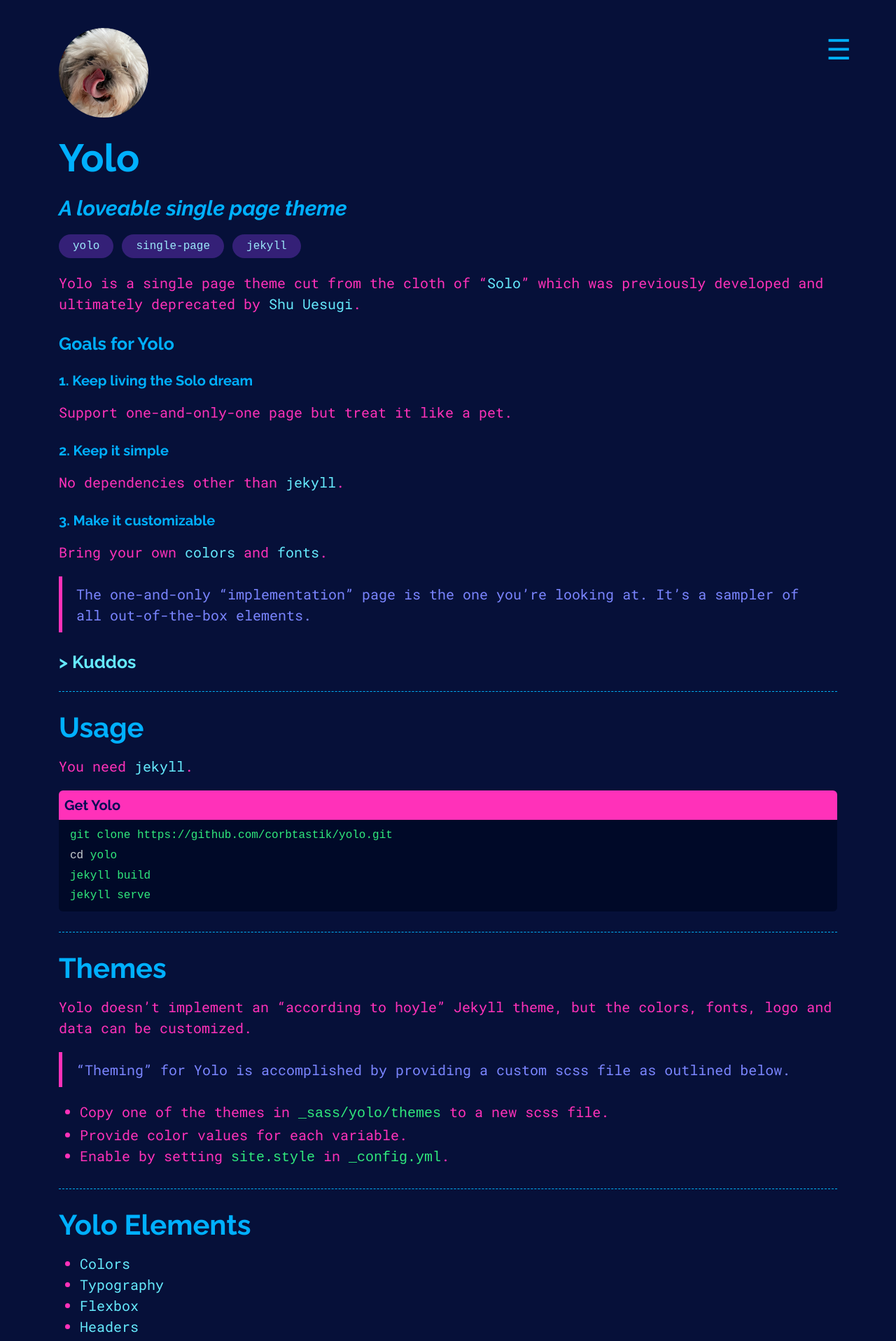
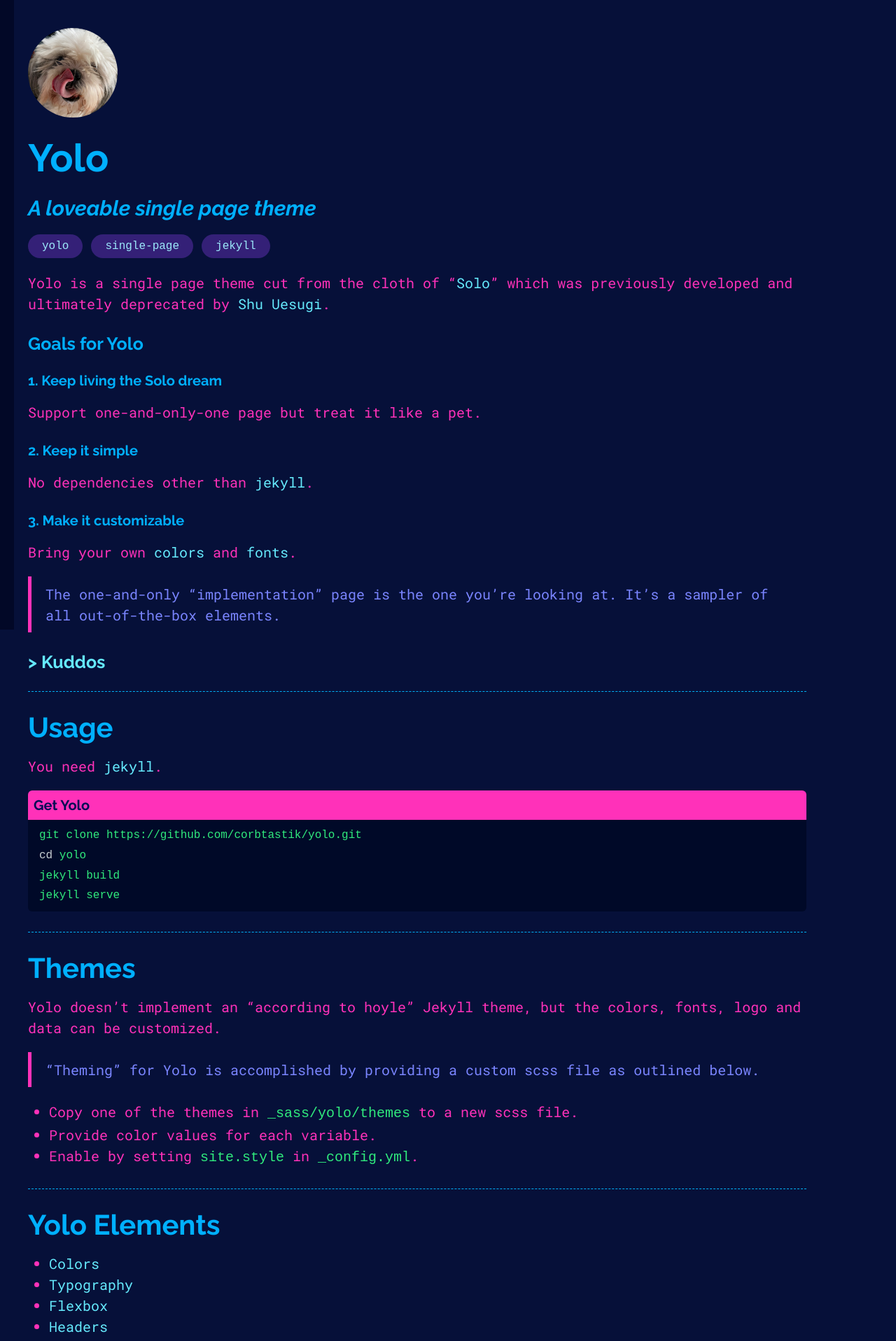
Before and after one commit to corbtastik/yolo, a Jekyll site: the page built from index.md, in a window 1280 px wide. Shown: the top 1917 px of the page at 70% size. Built offline with Jekyll 4.4.1, drawn with Linux system fonts in a browser that asks for light colours; some web fonts are replaced.

Commit message:
WIP sidebar

```diff
--- a/_includes/sidebar.html
+++ b/_includes/sidebar.html
@@ -1,11 +1,7 @@
-<div class="sidebar-toggle">
-    <span id="toggle" class="toggle">&#9776;</span>
-</div>
-
 <div id="sidebar" class="sidebar">
     <div class="inner">
         <nav id="sidebar-nav">
-            <ul id="sidebar-nav-links" class="links">
+            <ul id="sidebar-nav-links">
                 <li>
                     <a href="./">
                         <span>{{ site.tag_text }}</span>
--- a/_layouts/default.html
+++ b/_layouts/default.html
@@ -2,8 +2,8 @@
 <html>
 {% include head.html %}
 <body>
+{% include sidebar.html %}
   <div class="container">
-    {% include sidebar.html %}
     {% include header.html %}
     {{ content }}
     {% include footer.html %}
--- a/_sass/yolo/_container.scss
+++ b/_sass/yolo/_container.scss
@@ -6,7 +6,11 @@ $container-max-width: $fullhd !default;
 
 .container {
   flex-grow: 1;
-  margin: 0 auto;
+  //margin: 0 auto;
+  margin-top: 0px;
+  margin-right: auto;
+  margin-bottom: 0px;
+  margin-left: 1rem;
   padding-left: 1rem;
   padding-right: 1rem;
   position: relative;
--- a/_sass/yolo/_sidebar.scss
+++ b/_sass/yolo/_sidebar.scss
@@ -1,46 +1,41 @@
 // ----------------------------------------------------------------------------
 // sidebar stylesheet
 // ----------------------------------------------------------------------------
-.sidebar-toggle {
-  .toggle {
-    position: absolute;
-    right: 0;
-    color: $yolo-accent-color;
-    font-size: 40px;
-    cursor: default;
-    transition: 0.3s;
-  }
-  .toggle:hover,
-  .toggle:focus {
-    color: $yolo-text-primary-color;
-    text-decoration: none;
-    cursor: pointer;
-  }
-}
 .sidebar {
   position: fixed;
   z-index: 50;
+  float: left;
   top: 0;
   left: 0;
-  width: 0;
+  width: 1rem;
   height: 100%;
   overflow-x: hidden;
   transition: 0.5s;
 
+  &:is(:hover) {
+    cursor: pointer;
+  }
+
   > .inner {
     width: 100%;
     height: 100%;
-    padding: 1.5em;
+    padding: 1.5em .5em;
     background-color: $yolo-dark-color;
     overflow-x: hidden;
-  }
 
-  .links {
-    margin-bottom: 1.5rem;
-    padding-bottom: 0.5rem;
-    line-height: 1;
-    li {
-      margin-bottom: 1rem;
+    nav {
+      ul {
+        line-height: 1;
+        list-style-type: none;
+        margin-bottom: 1.5rem;
+        padding-bottom: 0.5rem;
+        li {
+          margin-bottom: 1rem;
+        }
+        li:before {
+          content: "-";
+        }
+      }
     }
   }
 }
--- a/assets/js/yolo.js
+++ b/assets/js/yolo.js
@@ -109,8 +109,6 @@
     }
 
     Yolo.prototype.initToc = function() {
-        document.getElementById('toggle')
-            .addEventListener('click', this.toggleToc, false);
         document.getElementById('sidebar')
             .addEventListener('click', this.toggleToc, false);
     };
@@ -118,10 +116,8 @@
     Yolo.prototype.toggleToc = function() {
         const sidebarWidth = document.getElementById("sidebar").style.width;
         if(sidebarWidth === "50%") {
-            document.getElementById("sidebar-nav").style.opacity = "0";
-            document.getElementById("sidebar").style.width = "0px";
+            document.getElementById("sidebar").style.width = "20px";
         } else {
-            document.getElementById("sidebar-nav").style.opacity = "1";
             document.getElementById("sidebar").style.width = "50%";
         }
     }
```
